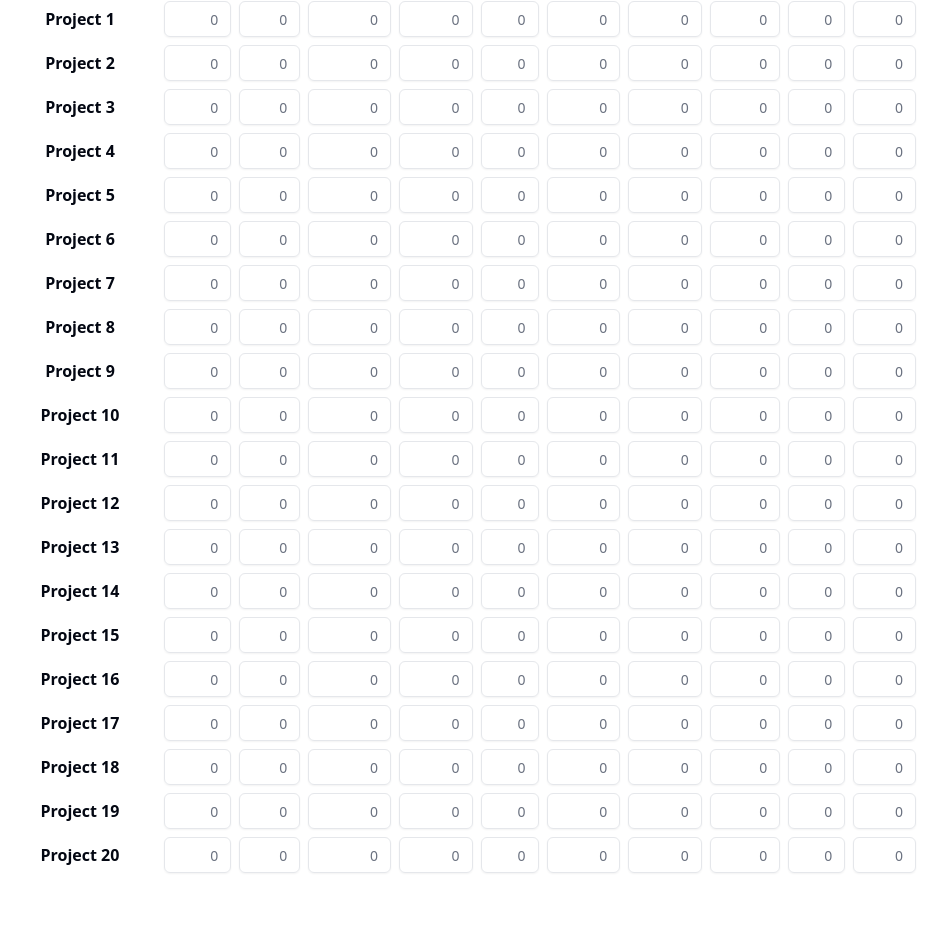
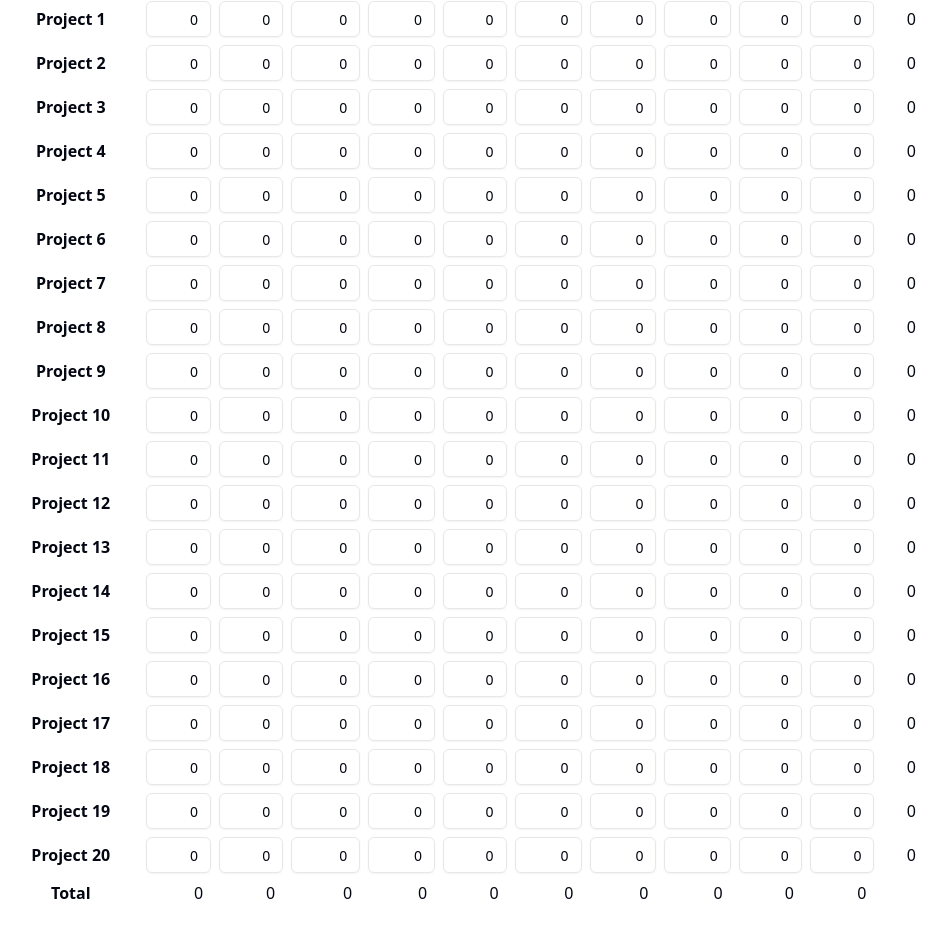
Before and after one commit to ksk1kd/glissando, a Next.js app in the folder frontend/: page / in a window 1280 px wide. Shown: the part 131-1068 px from the top of the page, without its empty margins (180-1127 px from the left). Built offline with nearby package versions, Linux system fonts and the light colour scheme.

Commit message:
implement calcuration of total

```diff
--- a/frontend/src/app/page.tsx
+++ b/frontend/src/app/page.tsx
@@ -32,6 +32,10 @@ export default function Page() {
   const [columns, setColumns] = useState(members)
   const [rows, setRows] = useState(projects)
   const [resources, setResources] = useState(Array.from({ length: rows.length }, () => Array(columns.length).fill(0)))
+  const [columnSums, setColumnSums] = useState(
+    columns.map((_, colIndex) => resources.reduce((sum, row) => sum + row[colIndex], 0)),
+  )
+  const [rowSums, setRowSums] = useState(resources.map((row) => row.reduce((sum, value) => sum + value, 0)))
 
   useEffect(() => {
     const selectedView = views.find((view) => view.id === currentView)
@@ -56,9 +60,20 @@ export default function Page() {
       }
       setRows(newRows)
       setColumns(newColumns)
-      setResources(Array.from({ length: newRows.length }, () => Array(newColumns.length).fill(0)))
+      const newResources = Array.from({ length: newRows.length }, () => Array(newColumns.length).fill(0))
+      setResources(newResources)
+      setColumnSums(newColumns.map((_, colIndex) => newResources.reduce((sum, row) => sum + row[colIndex], 0)))
+      setRowSums(newResources.map((row) => row.reduce((sum, value) => sum + value, 0)))
     }
   }, [currentView])
+
+  const handleInputChange = (rowIndex: number, colIndex: number, value: number) => {
+    const newResources = [...resources]
+    newResources[rowIndex][colIndex] = value || 0
+    setResources(newResources)
+    setColumnSums(columns.map((_, colIndex) => newResources.reduce((sum, row) => sum + row[colIndex], 0)))
+    setRowSums(newResources.map((row) => row.reduce((sum, value) => sum + value, 0)))
+  }
 
   return (
     <>
@@ -94,10 +109,11 @@ export default function Page() {
             <tr>
               <th></th>
               {columns.map((column, index) => (
-                <th key={index} className="p-1">
+                <th key={index} className="p-1 w-20">
                   {column}
                 </th>
               ))}
+              <th>Total</th>
             </tr>
           </thead>
           <tbody>
@@ -106,11 +122,26 @@ export default function Page() {
                 <th className="p-1 w-40">{row}</th>
                 {resources[rowIndex].map((value, colIndex) => (
                   <td key={`${rowIndex}-${colIndex}`} className="p-1">
-                    <Input className="text-right" type="number" placeholder={value} />
+                    <Input
+                      className="text-right"
+                      type="number"
+                      value={value}
+                      onChange={(e) => handleInputChange(rowIndex, colIndex, parseInt(e.target.value))}
+                    />
                   </td>
                 ))}
+                <td className="p-1 text-right">{rowSums[rowIndex]}</td>
               </tr>
             ))}
+            <tr>
+              <th className="p-1 w-40">Total</th>
+              {columnSums.map((sum, index) => (
+                <td key={index} className="py-1 px-3 text-right">
+                  {sum}
+                </td>
+              ))}
+              <td className="p-1 text-right"></td>
+            </tr>
           </tbody>
         </table>
       </main>
```
